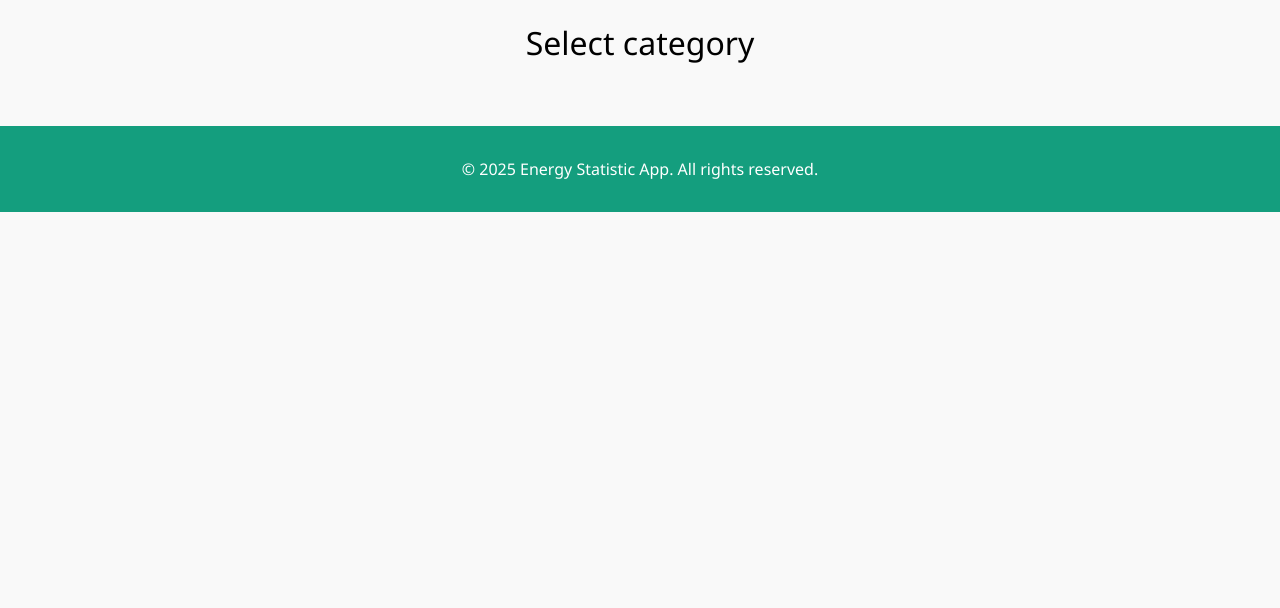
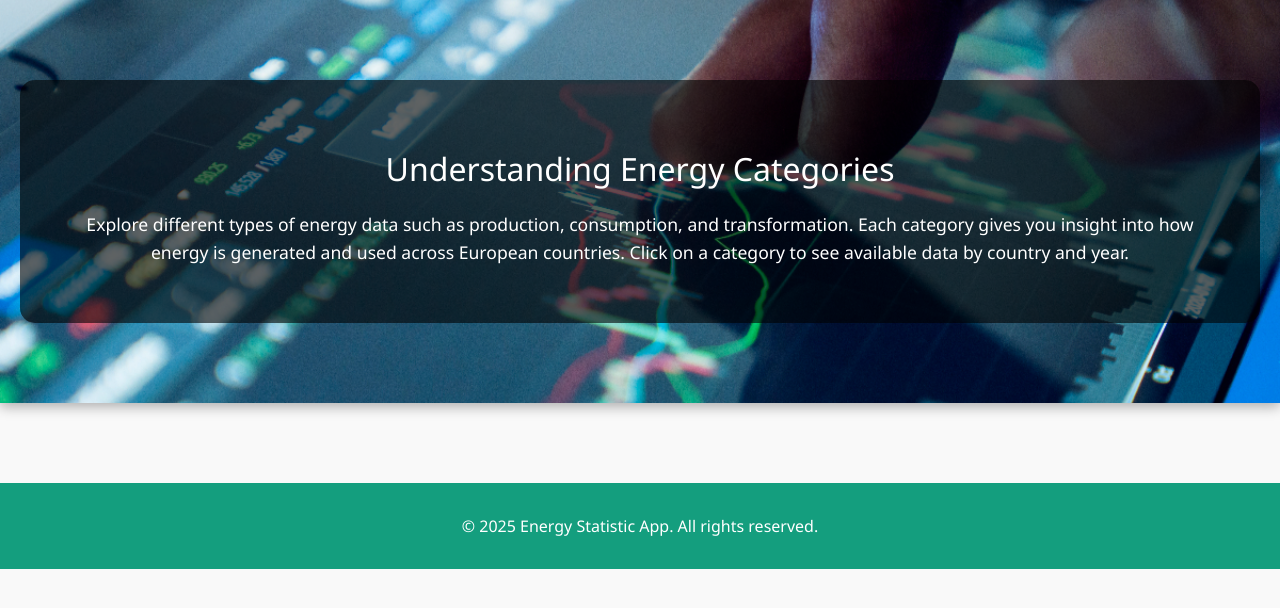
Before and after one commit to Mattias36/Energy-Statapp, a Django app: page /categories/ in a window 1280 px wide. Shown: the part 91-699 px from the top of the page. Run offline with Django 5.2, Linux system fonts and the light colour scheme; data that the repository does not hold is empty.

Commit message:
front: categories + poprawki

```diff
--- a/pages/static/css/about-us.css
+++ b/pages/static/css/about-us.css
@@ -1,11 +1,18 @@
 .hero {
     text-align: center;
     padding: 4rem 2rem;
-    background-color: #e0f0ff;
+    background-color: #149e7e73;
 }
 
-.hero h1 {
+.hero-title {
     font-size: 2.5rem;
+    font-weight: 100;
+}
+
+.hero-subtitle{
+    font-weight: 100;
+    color: #ffffff;
+    font-size: 1.5rem;
 }
 
 .info-section {
--- a/pages/static/css/categories.css
+++ b/pages/static/css/categories.css
@@ -2,7 +2,6 @@
     display: grid;
     grid-template-columns: repeat(4, 1fr);
     gap: 20px;
-
     justify-content: center;
     padding: 0 40px;
     max-width: fit-content;
@@ -13,7 +12,7 @@
     display: flex;
     flex-direction: column;
     align-items: center;
-    background: #f9f9f9;
+    background: #ffff;
     padding: 20px;
     border-radius: 15px;
     text-decoration: none;
@@ -23,8 +22,10 @@
 }
 
 .category-card:hover {
-    transform: scale(1.05);
-    box-shadow: 0 4px 12px rgba(0, 0, 0, 0.2);
+    transform: scale(1.02);
+
+    background: #149e7ec8;
+
 }
 
 .category-icon {
@@ -36,4 +37,37 @@
 .category-name {
     text-align: center;
     font-weight: 100;
+    font-size: 1.15rem;
 }
+
+.category-info-section {
+    background-image: url("../images/energy_background.jpg");
+    background-size: cover;
+    background-position: center;
+
+    padding: 80px 20px;
+    margin-bottom: 3rem;
+    position: relative;
+    max-width: 100vw;
+    color: white;
+    text-align: center;
+    box-shadow: 0 4px 12px rgba(0,0,0,0.3);
+
+}
+
+.category-info-overlay {
+    background-color: rgba(0, 0, 0, 0.6);
+    padding: 40px;
+    border-radius: 15px;
+}
+
+.category-info-overlay h2 {
+    font-size: 2rem;
+    margin-bottom: 20px;
+    font-weight: 300;
+}
+
+.category-info-overlay p {
+    font-size: 1.1rem;
+    line-height: 1.6;
+}
--- a/pages/templates/pages/categories.html
+++ b/pages/templates/pages/categories.html
@@ -2,7 +2,17 @@
 {% load static %}
 {% load custom_filter %}
 {% block page_content %}
-<h1 style="text-align: center; margin-bottom: 30px; font-weight: 100;">Select category</h1>
+
+<div class="category-info-section">
+  <div class="category-info-overlay">
+    <h2>Understanding Energy Categories</h2>
+    <p>
+      Explore different types of energy data such as production, consumption, and transformation.
+      Each category gives you insight into how energy is generated and used across European countries.
+      Click on a category to see available data by country and year.
+    </p>
+  </div>
+</div>
 
 <div class="category-grid">
   {% for category in categories %}
@@ -14,5 +24,10 @@
     </a>
 
   {% endfor %}
+
 </div>
+
+
+
+
 {% endblock %}
--- a/pages/templates/pages/home.html
+++ b/pages/templates/pages/home.html
@@ -38,7 +38,7 @@
 </div>
 
 <div class="learn-more">
-  <h2 class="learn-more-title">Explore our categories and data</h2>
+  <h2 class="learn-more-title">Explore our data</h2>
     <a href="{% url 'categories' %}">Learn more</a>
 </div>
 
```
Also changed, not shown: pages/templates/pages/about_us.html (+8 -9 lines), pages/static/images/energy_background.jpg (added).
